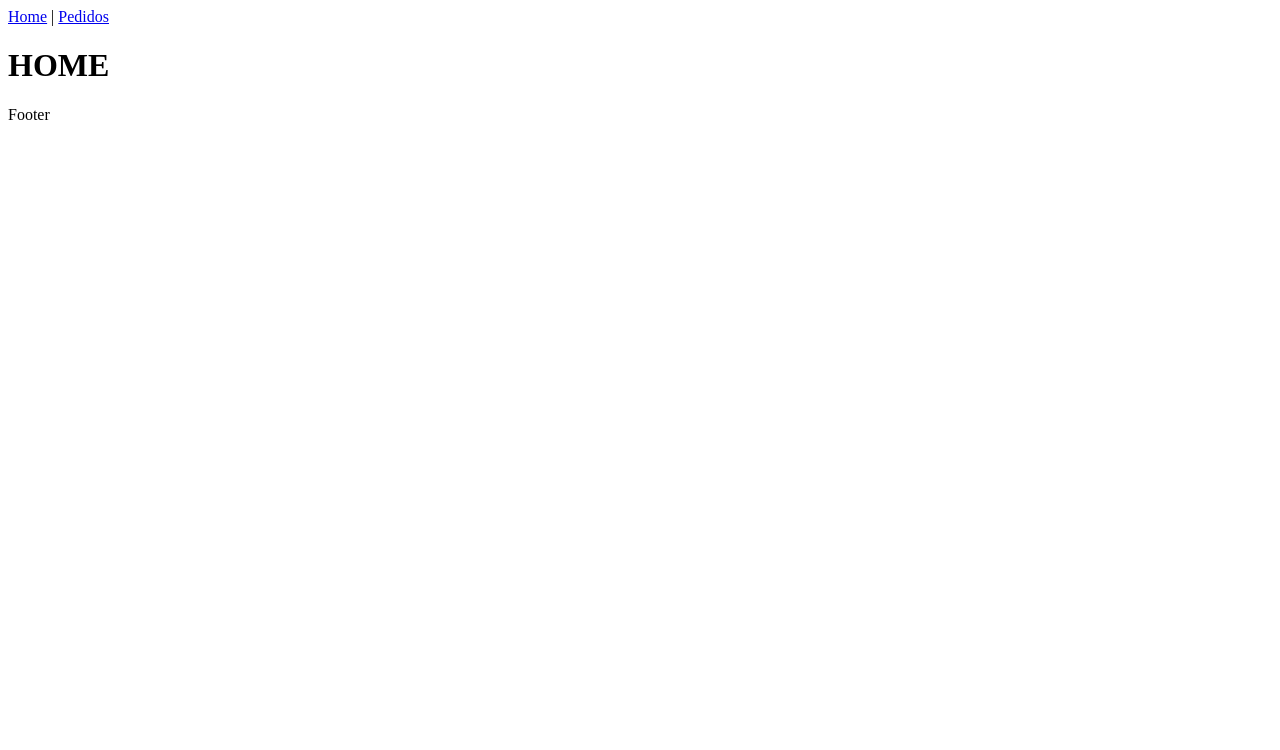
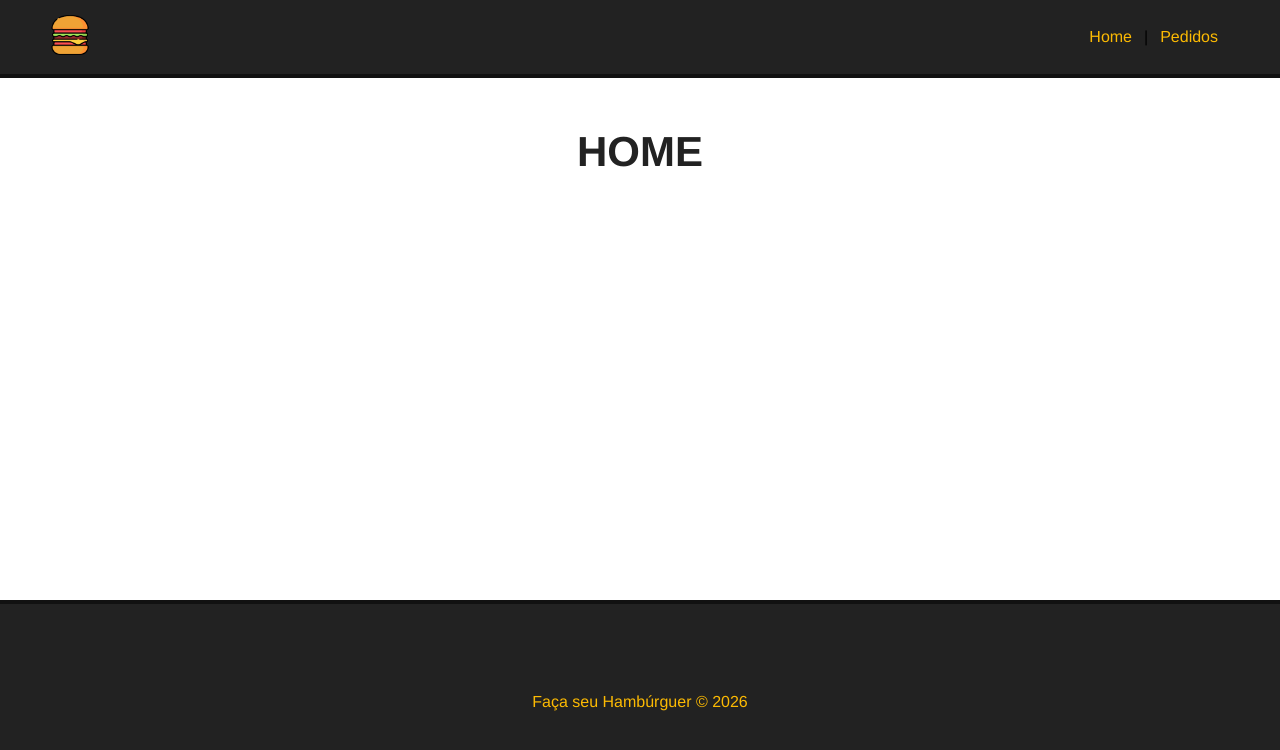
Before and after one commit to MatheusPichler88/make-your-burger, a Vue app: page / in a window 1280 px wide. Shown: the top 750 px of the page. Built offline with nearby package versions, Linux system fonts and the light colour scheme.

Commit message:
criando a navbar e rodape

```diff
--- a/public/index.html
+++ b/public/index.html
@@ -1,17 +1,19 @@
 <!DOCTYPE html>
 <html lang="">
   <head>
-    <meta charset="utf-8">
-    <meta http-equiv="X-UA-Compatible" content="IE=edge">
-    <meta name="viewport" content="width=device-width,initial-scale=1.0">
-    <link rel="icon" href="<%= BASE_URL %>favicon.ico">
-    <title><%= htmlWebpackPlugin.options.title %></title>
-  </head>
+    <meta charset="utf-8"> <!-- Define a codificação de caracteres para aceitar acentos e ç -->
+    <meta http-equiv="X-UA-Compatible" content="IE=edge"> <!-- Garante compatibilidade com navegadores mais antigos (Internet Explorer/Edge) -->
+    <meta name="viewport" content="width=device-width,initial-scale=1.0"> <!-- Ajusta a tela automaticamente para funcionar em celulares e tablets (responsivo) -->
+
+    <link rel="icon" href="<%= BASE_URL %>favicon.ico"> <!-- Ícone que aparece na aba do navegador (imagem do hambúrguer) -->
+
+  <title>Make Your Burger | Monte seu Lanche</title> <!-- Título do site na aba (marca + chamada principal) -->  </head>
   <body>
-    <noscript>
-      <strong>We're sorry but <%= htmlWebpackPlugin.options.title %> doesn't work properly without JavaScript enabled. Please enable it to continue.</strong>
-    </noscript>
-    <div id="app"></div>
-    <!-- built files will be auto injected -->
+    <!-- Mensagem exibida caso o navegador do usuário esteja com o JavaScript desativado -->
+  <noscript>
+  <strong>Ops! Este site precisa do JavaScript ativado para funcionar. Por favor, ative-o no seu navegador para continuar.</strong>
+  </noscript> <!-- Mensagem exibida caso o navegador do usuário esteja com o JavaScript desativado -->
+
+    <div id="app"></div> <!-- Ponto de montagem da aplicação: o Vue injeta todo o projeto (App.vue) aqui dentro -->
   </body>
 </html>
--- a/src/App.vue
+++ b/src/App.vue
@@ -1,22 +1,67 @@
 <template>
-  <Navbar/>
-  <router-view/>
-  <Footer/>
+  <!-- Navbar recebe a logo e o nome da aplicação via props (v-bind / :) -->
+  <Navbar :logo="logo_src" :alt="app_name" />
+
+  <!-- Renderiza dinamicamente a página da rota atual (Home, Pedidos, etc.) -->
+  <router-view />
+
+  <!-- Rodapé fixo na parte inferior -->
+  <Footer />
 </template>
 
 <script>
+// Importação dos componentes visuais reutilizáveis
 import Navbar from './components/Navbar.vue'
 import Footer from './components/Footer.vue'
 
 export default {
-  name: 'App',
+  name: 'App', // Nome do componente principal
   components: {
-    Navbar,
-    Footer
+    Navbar, // Registra o componente da barra de navegação
+    Footer  // Registra o componente do rodapé
+  },
+  data() { // Estado global do App (dados reutilizados pela aplicação)
+    return {
+      logo_src: '/img/logo.png', // Caminho da imagem da logo
+      app_name: "Make Your Burger | Faça seu Pedido" // Nome da aplicação para acessibilidade (alt)
+    }
   }
 }
 </script>
 
 <style>
+/* Reset global de estilos */
+* {
+  font-family: Helvetica; /* Fonte padrão de toda a aplicação */
+  padding: 0;             /* Zera o espaçamento interno padrão */
+  margin: 0;              /* Zera as margens padrão */
+  box-sizing: border-box; /* Borda e padding contam dentro da largura do elemento */
+}
 
+/* Força a página a usar 100% da altura da janela */
+html, body {
+  height: 100%;
+}
+
+/* Transforma o elemento raiz (#app) em um container Flexbox vertical */
+#app {
+  display: flex;
+  flex-direction: column;
+  min-height: 100vh; /* Ocupa 100% da altura da tela visível */
+}
+
+/* Container padrão de todas as Views */
+.main-container {
+  margin: 50px;      /* Espaçamento em volta do conteúdo */
+  min-height: 250px; /* Altura mínima da área de conteúdo */
+  flex: 1;           /* Expande para preencher o espaço e empurrar o Footer para a base */
+}
+
+/* Estilo padronizado para os títulos das páginas */
+h1 {
+  text-align: center;  /* Centraliza o título */
+  font-size: 42px;     /* Tamanho da fonte */
+  margin-bottom: 30px; /* Espaço abaixo do título */
+  color: #222;         /* Cor do texto */
+}
 </style>
--- a/src/components/Footer.vue
+++ b/src/components/Footer.vue
@@ -1,10 +1,28 @@
 <template>
-    <p>Footer</p>
+    <!-- Rodapé principal do sistema -->
+    <footer id="footer">
+        <!-- Copyright e nome do sistema -->
+        <p>Faça seu Hambúrguer &copy; 2026</p>
+    </footer>
 </template>
-
 
 <script>
 export default {
-    name: 'Footer',
+    name: 'Footer', // Identificador do componente
 }
 </script>
+
+
+<style scoped>
+    /* Estilização da caixa do rodapé */
+    #footer {
+        height: 200px;                  /* Altura fixa do rodapé */
+        background-color: #222;         /* Fundo escuro */
+        border-top: 4px solid #111;     /* Borda superior de contraste */
+        color: #FCBA03;                 /* Texto em amarelo */
+        display: flex;                  /* Ativa o alinhamento Flexbox */
+        align-items: center;            /* Centraliza o texto na vertical */
+        justify-content: center;        /* Centraliza o texto na horizontal */
+        width: 100%;                    /* Ocupa toda a largura da tela */
+    }
+</style>
--- a/src/components/Navbar.vue
+++ b/src/components/Navbar.vue
@@ -1,23 +1,56 @@
 <template>
   <div id="nav">
-    <router-link to="/">
-    <img src="" id="logo" />
+
+    <router-link to="/" id="logo-url"> <!-- Envolve a imagem em um link clicável apontando para a Home -->
+      <img :src="logo" id="logo" :alt="alt" /> <!-- Recebe e renderiza a imagem e o texto de acessibilidade via props -->
     </router-link>
-    <router-link to="/">Home</router-link> |
-    <router-link to="/pedidos">Pedidos</router-link>
+
+    <router-link to="/">Home</router-link> | <!-- Link navegável para a rota inicial -->
+    <router-link to="/pedidos">Pedidos</router-link> <!-- Link navegável para a rota de pedidos -->
+
   </div>
-
 </template>
-
 
 <script>
 export default {
-    name: 'Navbar',
+    name: 'Navbar', // Nome/Identificador do componente
+    props: ["logo", "alt"], // "Portas de entrada": recebe os dados vindos do componente pai (App.vue)
 }
-
 </script>
 
+<style scoped>
+  /* Container da barra principal */
+  #nav {
+    background-color: #222; /* Cor de fundo */
+    border-bottom: 4px solid #111; /* Borda inferior */
+    padding: 15px 50px; /* Margem interna (cima/baixo e lados) */
+    display: flex; /* Ativa alinhamento em linha */
+    justify-content: flex-end; /* Links para a direita */
+    align-items: center; /* Centraliza itens na vertical */
+  }
 
-<style scoped>
+  /* Container do link da logo */
+  #nav #logo-url {
+    margin: auto;
+    margin-left: 0; /* Empurra a logo para a extrema esquerda */
+  }
 
+  /* Tamanho da imagem da logo */
+  #logo {
+    width: 40px;
+    height: 40px;
+  }
+
+  /* Links do menu (Home e Pedidos) */
+  #nav a {
+    color: #FCBA03; /* Amarelo do tema */
+    text-decoration: none; /* Tira o sublinhado */
+    margin: 12px; /* Espaço entre os links */
+    transition: .5s; /* Animação suave na cor */
+  }
+
+  /* Ao passar o mouse nos links */
+  #nav a:hover{
+    color: #fff; /* Fica branco */
+  }
 </style>
--- a/src/router/index.js
+++ b/src/router/index.js
@@ -1,25 +1,23 @@
-import { createRouter, createWebHistory } from 'vue-router'
-import HomeView from '../views/HomeView.vue'
+import { createRouter, createWebHistory } from 'vue-router' // biblioteca de rotas do vue
+import HomeView from '../views/HomeView.vue' // importa a pagina inicial do projeto
 
-const routes = [
+const routes = [  //Lista de rotas do projeto
   {
-    path: '/',
+    path: '/', //ponto de entrada do projeto
     name: 'home',
-    component: HomeView
+    component: HomeView //Carregamento imediato da pagina inicial do projeto
   },
   {
-    path: '/pedidos',
-    name: 'Pedidos',
-    // route level code-splitting
-    // this generates a separate chunk (about.[hash].js) for this route
-    // which is lazy-loaded when the route is visited.
-    component: () => import(/* webpackChunkName: "about" */ '../views/Pedidos.vue')
+    path: '/pedidos', //rota para a pagina de pedidos
+    name: 'Pedidos', // Apelido da rota (se precisar mudar a url da rota, altera o texto no path e o projeto continua funcionando onde estiver chamando esse name)
+
+    component: () => import('../views/Pedidos.vue') //Carregamento tardio da pagina de pedidos do projeto
   }
 ]
 
-const router = createRouter({
+const router = createRouter({ // Instancia o controller de rotas do projeto, passando para ele o historico de rotas e a lista de rotas do projeto
   history: createWebHistory(process.env.BASE_URL),
   routes
 })
 
-export default router
+export default router //Exporta o controller de rotas do projeto para ser usado em outros arquivos do projeto
--- a/src/views/HomeView.vue
+++ b/src/views/HomeView.vue
@@ -1,10 +1,12 @@
 <template>
-  <div class="home">
+  <!-- Aplica o container global definido no App.vue -->
+  <div class="main-container">
     <h1>HOME</h1>
   </div>
 </template>
 
 <script>
-
-
+export default {
+  name: 'Home' // Identificador da View da página inicial
+}
 </script>
--- a/src/views/Pedidos.vue
+++ b/src/views/Pedidos.vue
@@ -1,5 +1,12 @@
 <template>
-  <div class="pedidos">
+  <!-- Usa o mesmo container global para manter o alinhamento visual -->
+  <div class="main-container">
     <h1>Pedidos</h1>
   </div>
 </template>
+
+<script>
+export default {
+  name: 'Pedidos' // Identificador da View de pedidos
+}
+</script>
```
